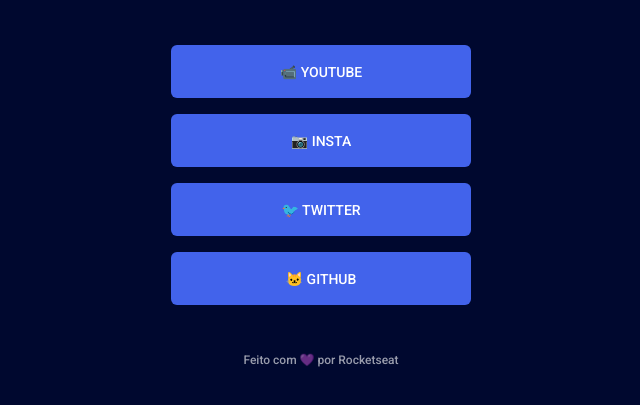
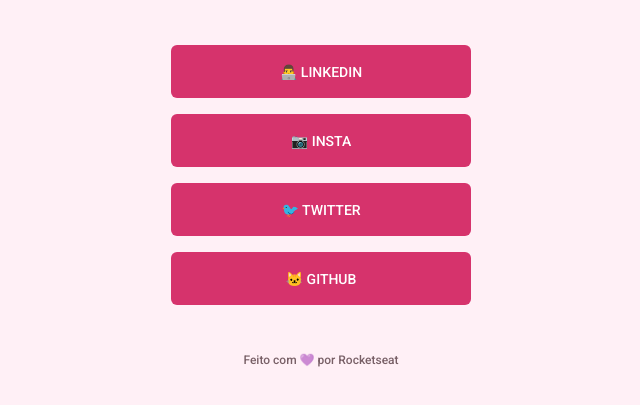
Before and after one commit to Flauberth01/flauberth01.github.io, a plain HTML site: page index.html in a window 1280 px wide. Shown: the part 245-650 px from the top of the page, without its empty margins (319-959 px from the left). Drawn offline with Linux system fonts and the light colour scheme.

Commit message:
adicionei link para o LinkedIn

```diff
--- a/index.html
+++ b/index.html
@@ -1,8 +1,8 @@
 <!DOCTYPE html>
 <html lang="pt-br">
   <head>
-    <link rel="preconnect" href="https://fonts.googleapis.com">
-    <link rel="preconnect" href="https://fonts.gstatic.com" crossorigin>
+     <link rel="preconnect" href="https://fonts.googleapis.com">
+     <link rel="preconnect" href="https://fonts.gstatic.com" crossorigin>
     <meta charset="UTF-8">
     <meta name="viewport" content="width=device-width, initial-scale=1.0">
     <title>RocketLinks</title>
@@ -10,7 +10,7 @@
     <link rel="stylesheet" href="./styles.css">
   </head>
 
-  <body class="dark-blue">
+  <body class="pink">
 
     <div class="container">
 
@@ -25,7 +25,7 @@
         <li class="dark">
           <a
           href="https://www.youtube.com/channel/UCW2noRC8bUlDahdx52-cB1g"
-          target="_blank">📹 Youtube</a>
+          target="_blank">👨‍💻 LinkedIn</a>
         </li>
         <li>
           <a
```
